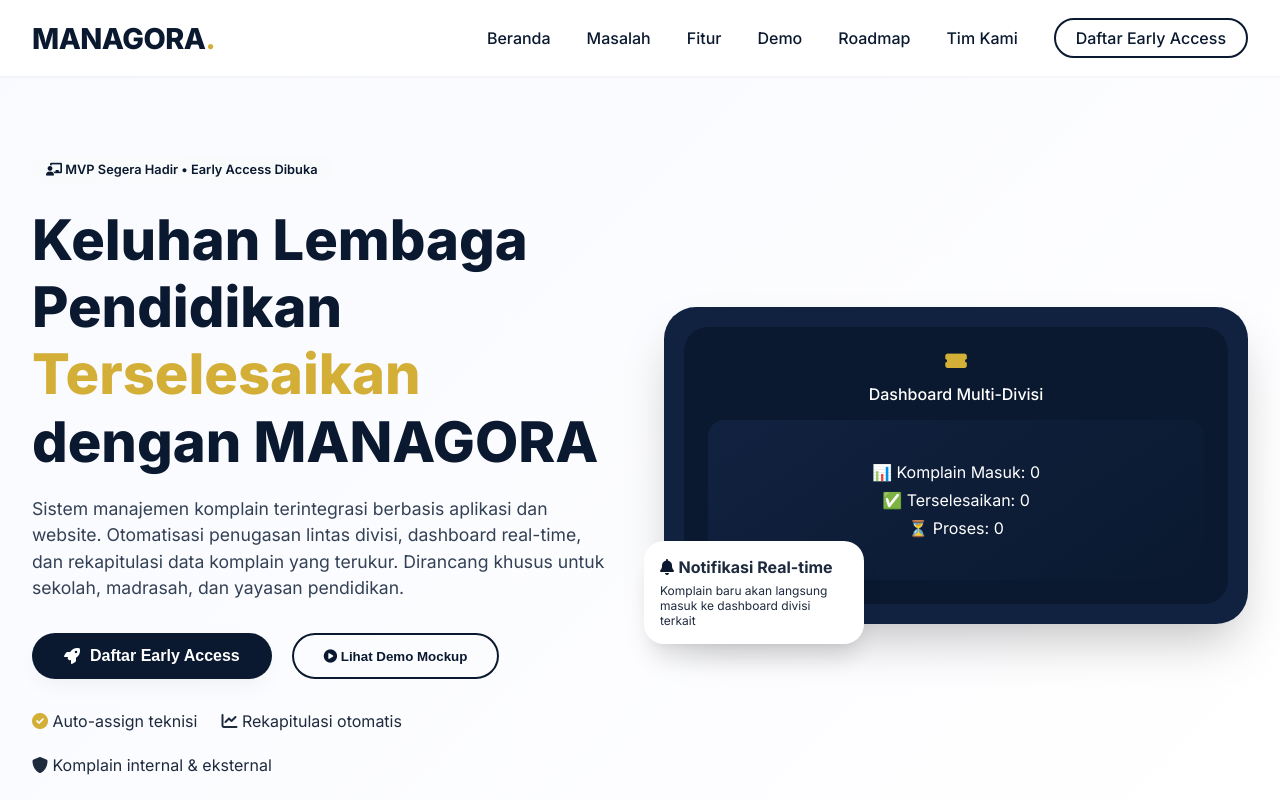
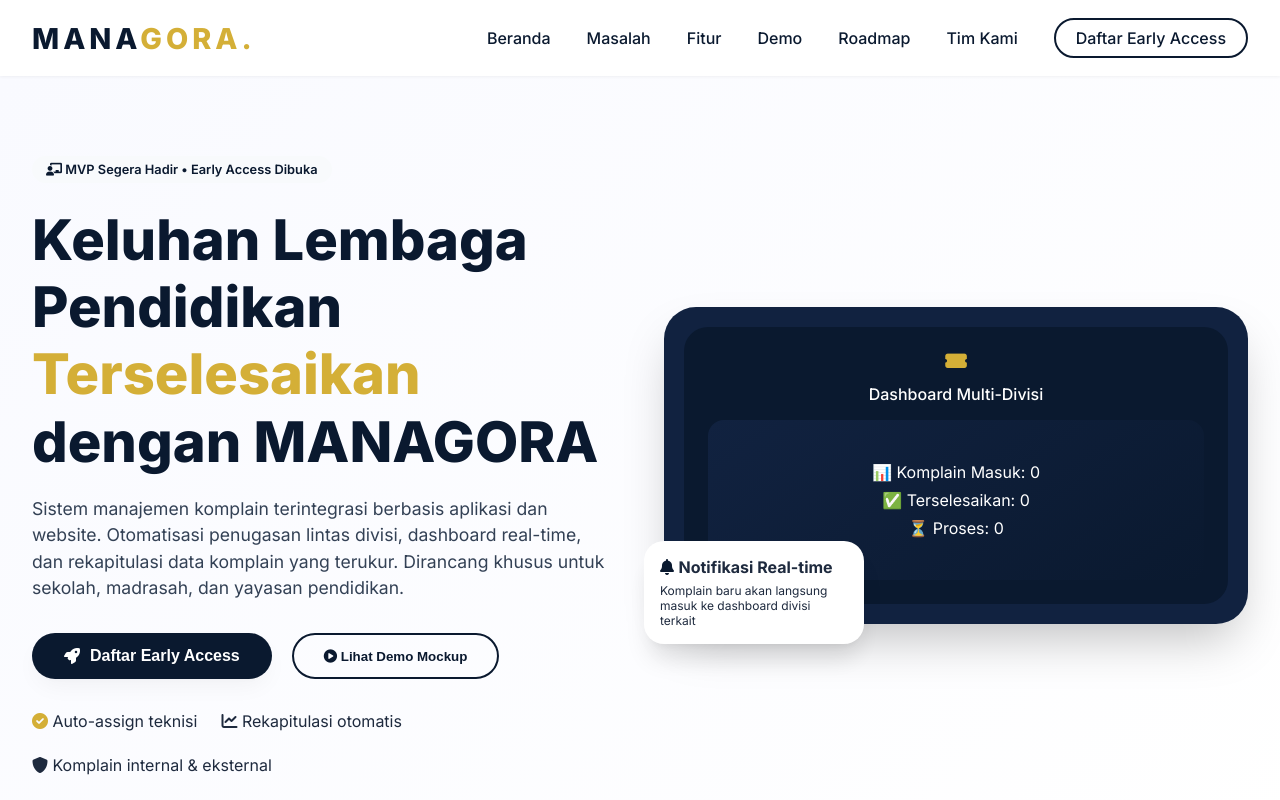
Before and after one commit to anoyrCode/managora, a plain HTML site: page index.html in a window 1280 px wide. Shown: the top 800 px of the page. Drawn offline with nearby package versions, Linux system fonts and the light colour scheme.

Commit message:
perubahan ketiga

```diff
--- a/index.html
+++ b/index.html
@@ -9,6 +9,7 @@
   <link rel="stylesheet" href="https://cdnjs.cloudflare.com/ajax/libs/font-awesome/6.0.0-beta3/css/all.min.css">
   <link href="https://unpkg.com/aos@2.3.1/dist/aos.css" rel="stylesheet">
   <link rel="stylesheet" href="style.css">
+  <link rel="icon" href="/favicon.png" type="image/png">
 </head>
 <body>
 
@@ -24,7 +25,7 @@
 
   <div class="navbar">
     <div class="container nav-container">
-      <div class="logo">MANAGORA<span>.</span></div>
+      <div class="logo">MANA<span>GORA</span><span>.</span></div>
       <div class="nav-links">
         <a href="#home">Beranda</a>
         <a href="#masalah">Masalah</a>
--- a/style.css
+++ b/style.css
@@ -115,10 +115,11 @@
       font-size: 1.8rem;
       font-weight: 800;
       color: var(--navy);
-      letter-spacing: -0.5px;
+      letter-spacing: 4px;
     }
     .logo span {
       color: var(--accent-gold);
+      letter-spacing: 4px;
     }
     .nav-links {
       display: flex;
```
